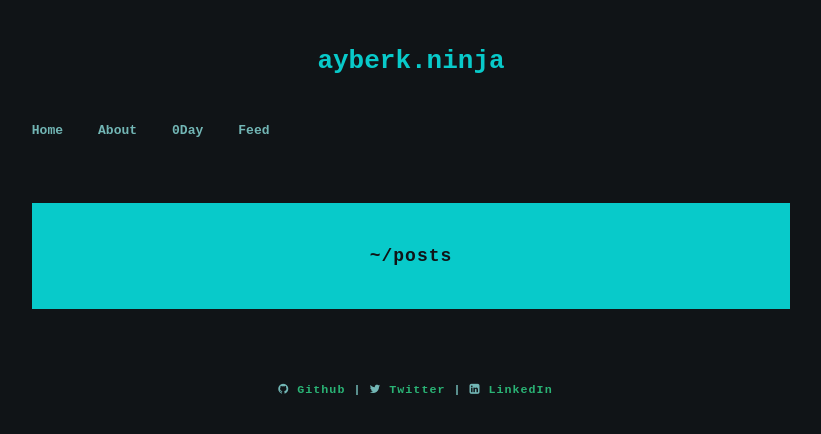
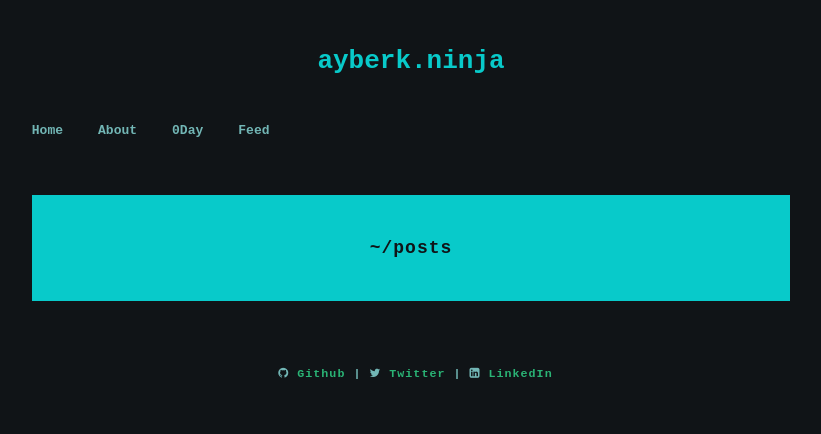
Before and after one commit to mhmtayberk/ayberkninja.github.io, a Jekyll site: the page built from index.html, in a window 1280 px wide. Shown: the top 434 px of the page, without its empty margins (229-1050 px from the left). Built offline with Jekyll 4.4.1, drawn with Linux system fonts in a browser that asks for light colours; the list of posts is cut into pages by our own code.

Commit message:
Update mark.css

```diff
--- a/assets/css/mark.css
+++ b/assets/css/mark.css
@@ -10,7 +10,7 @@
 	box-sizing: border-box !important;
 	word-wrap: break-word !important;
 	text-align: justify;
-	margin: 20px 0 !important;
+	margin: 12px 0 !important;
 }
 
 blockquote {
```
